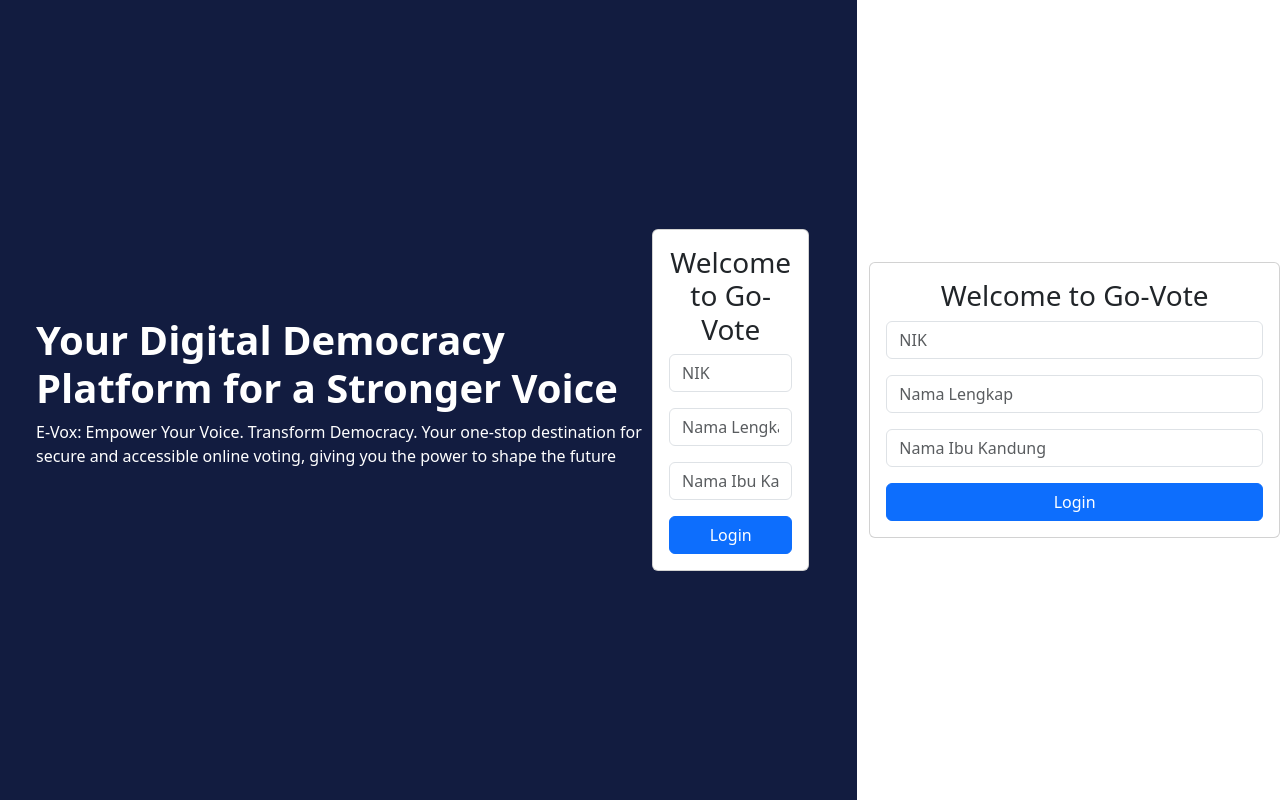
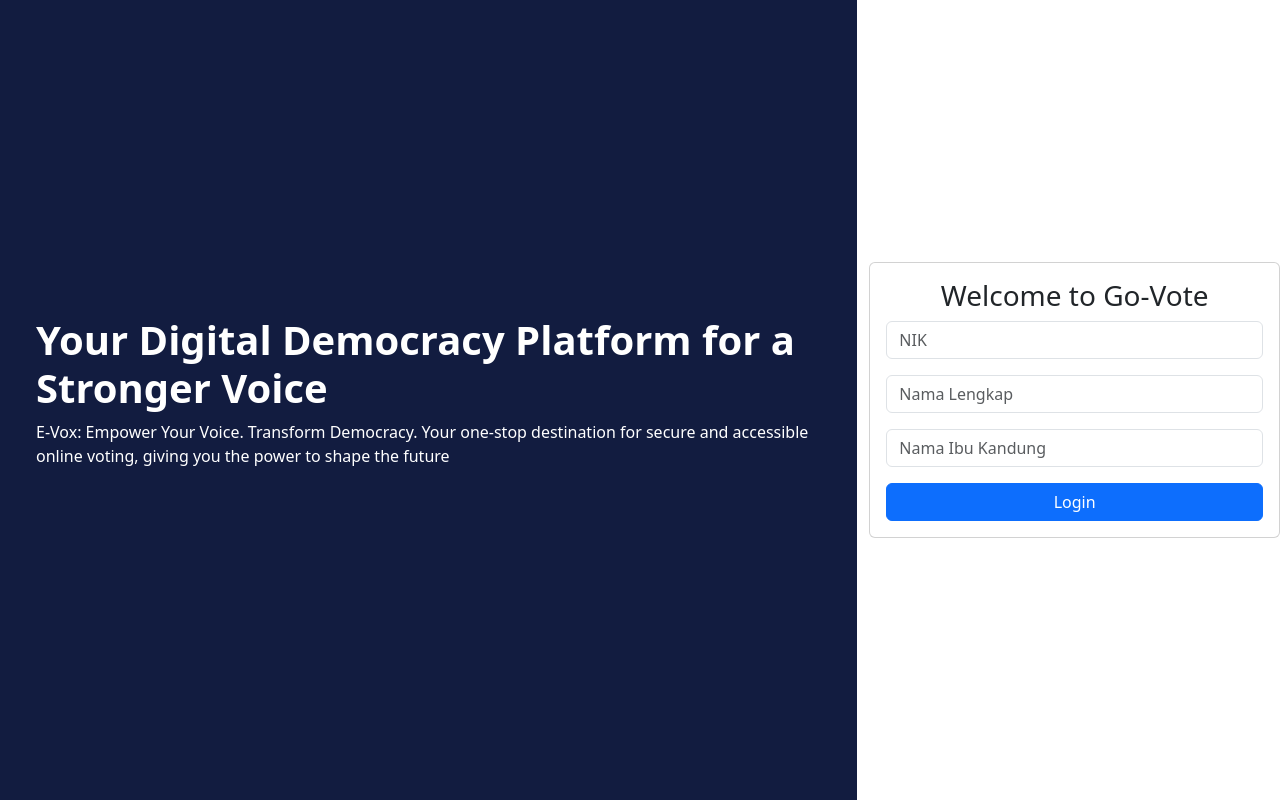
Before and after one commit to nico-kangdra/Go-Vote, a Flask app: page /login in a window 1280 px wide. Run offline with Flask 3, Linux system fonts and the light colour scheme.

Commit message:
Update index.html

```diff
--- a/templates/public/index.html
+++ b/templates/public/index.html
@@ -15,7 +15,7 @@
       </p>
     </div>
 
-    <div class="card">
+    <div class="d-block d-md-none card">
       <div class="card-body">
         <h3 class="text-center">Welcome to Go-Vote</h3>
         {% for message in get_flashed_messages() %}
```
